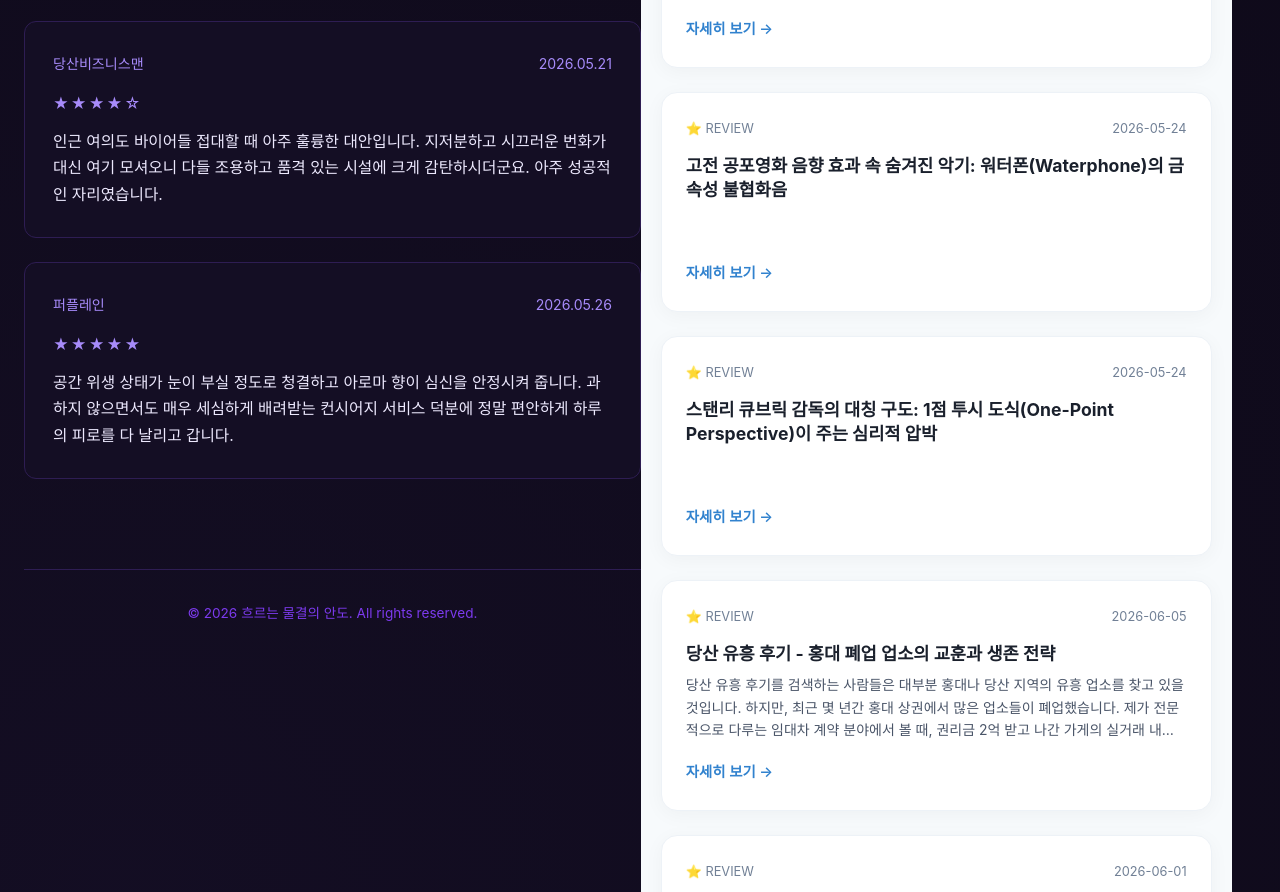
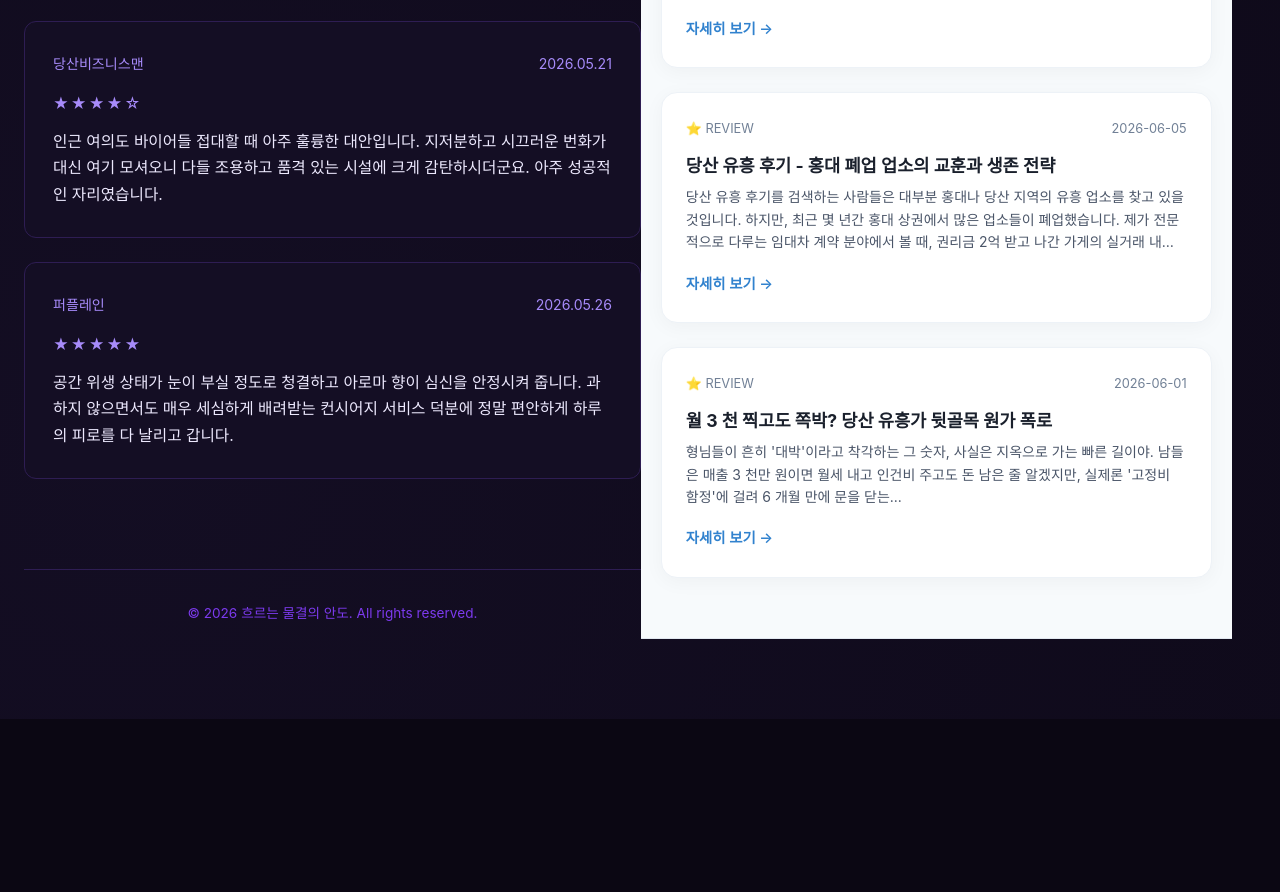
Before and after one commit to mqlwmsltm-arch/bp-t3b04-ds-night-rv-1, a plain HTML site: page index.html in a window 1280 px wide. Shown: the part 1896-2788 px from the top of the page. After the commit the page ends 2615 px from the top, so only its background shows below. Drawn offline with Linux system fonts and the light colour scheme.

Commit message:
deploy: garbage-free snapshot 2026-09-02T04:43:18.959Z

```diff
--- a/index.html
+++ b/index.html
@@ -252,28 +252,8 @@
       </div>
       <a href="posts/normal-1.html" style="align-self:flex-start;text-decoration:none;color:#3182ce;font-size:0.9rem;font-weight:600;transition:color 0.2s" onmouseover="this.style.color='#2b6cb0'" onmouseout="this.style.color='#3182ce'">자세히 보기 →</a>
     </article>
-    <article class="recent-post-card" style="background:#ffffff;border-radius:16px;padding:24px;box-shadow:0 4px 20px rgba(0,0,0,0.04);border:1px solid #edf2f7;transition:transform 0.3s ease,box-shadow 0.3s ease;display:flex;flex-direction:column;justify-content:space-between;min-height:220px" onmouseover="this.style.transform='translateY(-5px)';this.style.boxShadow='0 12px 24px rgba(0,0,0,0.08)'" onmouseout="this.style.transform='none';this.style.boxShadow='0 4px 20px rgba(0,0,0,0.04)'">
-      <div>
-        <div style="display:flex;justify-content:space-between;align-items:center;margin-bottom:12px;font-size:0.8rem;color:#718096">
-          <span>⭐ REVIEW</span>
-          <time datetime="2026-05-24">2026-05-24</time>
-        </div>
-        <h4 style="font-size:1.1rem;font-weight:700;color:#1a202c;margin-bottom:8px;line-height:1.4">고전 공포영화 음향 효과 속 숨겨진 악기: 워터폰(Waterphone)의 금속성 불협화음</h4>
-        <p style="font-size:0.875rem;color:#4a5568;line-height:1.6;margin-bottom:16px;display:-webkit-box;-webkit-line-clamp:3;-webkit-box-orient:vertical;overflow:hidden;text-overflow:ellipsis"></p>
-      </div>
-      <a href="posts/normal-2.html" style="align-self:flex-start;text-decoration:none;color:#3182ce;font-size:0.9rem;font-weight:600;transition:color 0.2s" onmouseover="this.style.color='#2b6cb0'" onmouseout="this.style.color='#3182ce'">자세히 보기 →</a>
-    </article>
-    <article class="recent-post-card" style="background:#ffffff;border-radius:16px;padding:24px;box-shadow:0 4px 20px rgba(0,0,0,0.04);border:1px solid #edf2f7;transition:transform 0.3s ease,box-shadow 0.3s ease;display:flex;flex-direction:column;justify-content:space-between;min-height:220px" onmouseover="this.style.transform='translateY(-5px)';this.style.boxShadow='0 12px 24px rgba(0,0,0,0.08)'" onmouseout="this.style.transform='none';this.style.boxShadow='0 4px 20px rgba(0,0,0,0.04)'">
-      <div>
-        <div style="display:flex;justify-content:space-between;align-items:center;margin-bottom:12px;font-size:0.8rem;color:#718096">
-          <span>⭐ REVIEW</span>
-          <time datetime="2026-05-24">2026-05-24</time>
-        </div>
-        <h4 style="font-size:1.1rem;font-weight:700;color:#1a202c;margin-bottom:8px;line-height:1.4">스탠리 큐브릭 감독의 대칭 구도: 1점 투시 도식(One-Point Perspective)이 주는 심리적 압박</h4>
-        <p style="font-size:0.875rem;color:#4a5568;line-height:1.6;margin-bottom:16px;display:-webkit-box;-webkit-line-clamp:3;-webkit-box-orient:vertical;overflow:hidden;text-overflow:ellipsis"></p>
-      </div>
-      <a href="posts/normal-3.html" style="align-self:flex-start;text-decoration:none;color:#3182ce;font-size:0.9rem;font-weight:600;transition:color 0.2s" onmouseover="this.style.color='#2b6cb0'" onmouseout="this.style.color='#3182ce'">자세히 보기 →</a>
-    </article>
+
+
     <article class="recent-post-card" style="background:#ffffff;border-radius:16px;padding:24px;box-shadow:0 4px 20px rgba(0,0,0,0.04);border:1px solid #edf2f7;transition:transform 0.3s ease,box-shadow 0.3s ease;display:flex;flex-direction:column;justify-content:space-between;min-height:220px" onmouseover="this.style.transform='translateY(-5px)';this.style.boxShadow='0 12px 24px rgba(0,0,0,0.08)'" onmouseout="this.style.transform='none';this.style.boxShadow='0 4px 20px rgba(0,0,0,0.04)'">
       <div>
         <div style="display:flex;justify-content:space-between;align-items:center;margin-bottom:12px;font-size:0.8rem;color:#718096">
```
